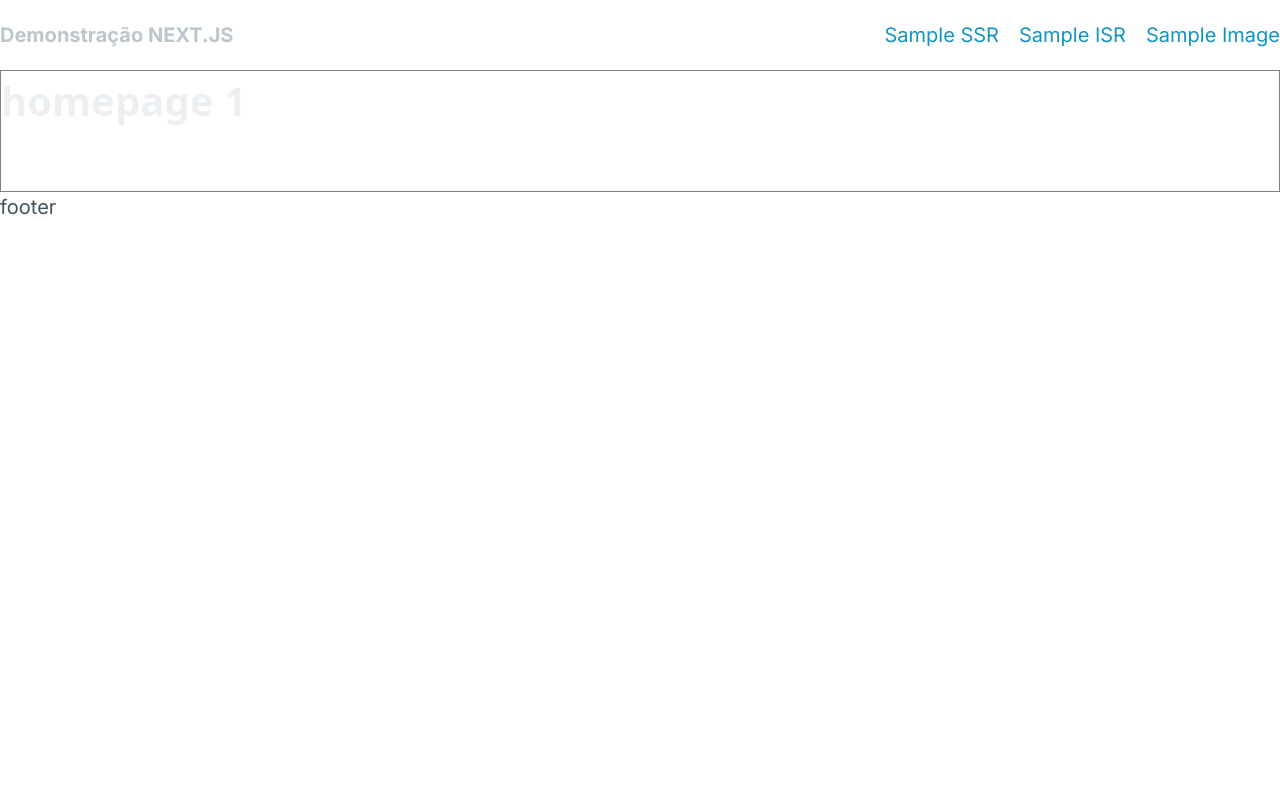
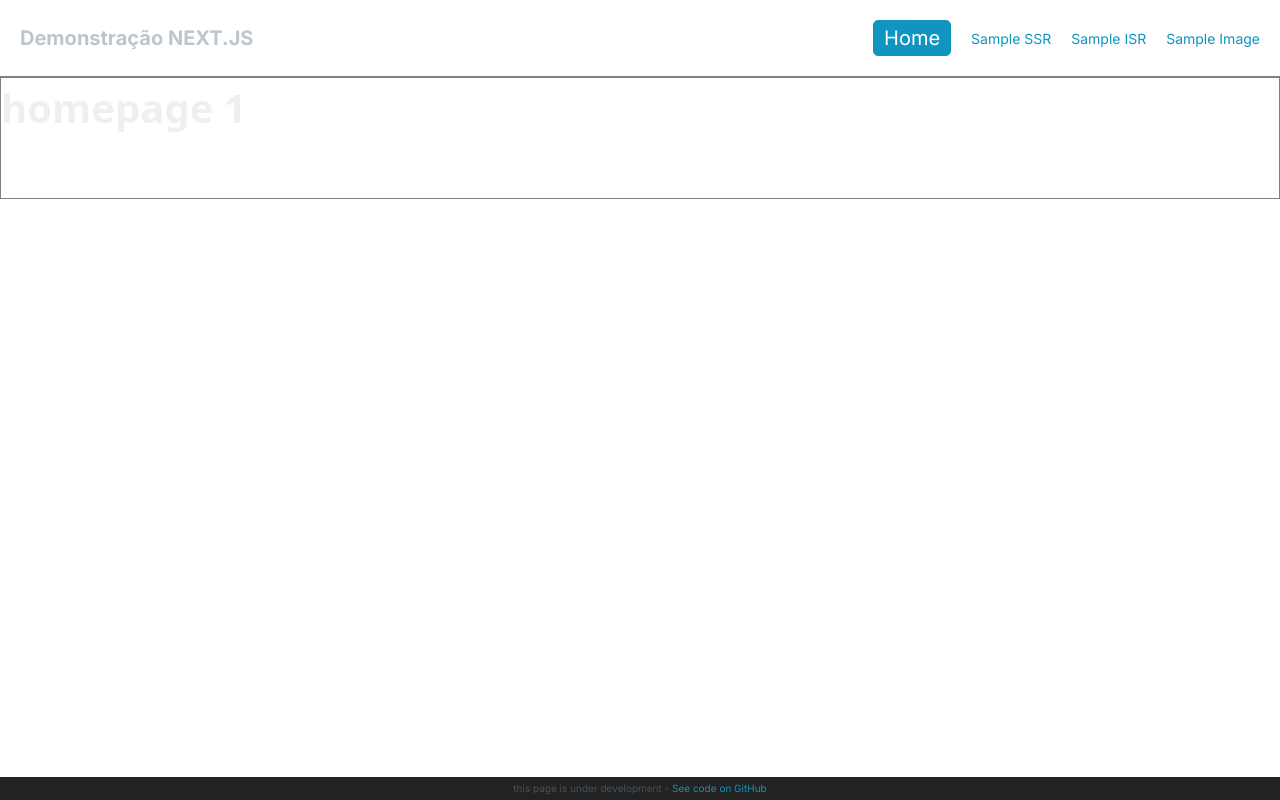
Before and after one commit to LFerronato/full-nextjs-demo, a Next.js app: page / in a window 1280 px wide. Built offline with nearby package versions, Linux system fonts and the light colour scheme.

Commit message:
chore: improvements on GlobalLayout

```diff
--- /dev/null
+++ b/src/domains/_/Footer.tsx
@@ -0,0 +1,7 @@
+export const Footer = () => {
+  return (
+    <footer style={{ marginTop: 'auto', background: '#222', textAlign: 'center', padding: '0.2rem', fontSize: '0.5rem' }}>
+      this page is under development - <a href='https://github.com/LFerronato/full-demo-nextjs' target='_blank'>See code on GitHub</a>
+    </footer>
+  )
+}
--- a/src/domains/_/Header.tsx
+++ b/src/domains/_/Header.tsx
@@ -1,16 +1,22 @@
 import Link from "next/link"
+import { useRouter } from "next/router"
 
 export const Header = () => {
+  const { push } = useRouter()
+
   return (
-    <nav>
-      <ul>
-        <li><strong>Demonstração NEXT.JS</strong></li>
-      </ul>
-      <ul>
-        <li><Link href="/sample-ssr">Sample SSR</Link></li>
-        <li><Link href="/sample-ISG">Sample ISR</Link></li>
-        <li><Link href="/sample-image">Sample Image</Link></li>
-      </ul>
-    </nav>
+    <header style={{ borderBottom: '1px solid gray' }}>
+      <nav style={{ padding: '0 1rem' }}>
+        <ul>
+          <li><strong>Demonstração NEXT.JS</strong></li>
+        </ul>
+        <ul style={{ fontSize: '0.7rem' }}>
+          <li><button style={{ padding: '0.1rem 0.5rem' }} onClick={() => push('/')}>Home</button></li>
+          <li><Link href="/samples/strategy-ssr">Sample SSR</Link></li>
+          <li><Link href="/samples/strategy-isr">Sample ISR</Link></li>
+          <li><Link href="/samples/next-image">Sample Image</Link></li>
+        </ul>
+      </nav>
+    </header >
   )
 }
--- a/src/domains/layout.tsx
+++ b/src/domains/layout.tsx
@@ -1,22 +1,24 @@
 import { Inter } from 'next/font/google'
 import { Header } from './_/Header'
+import { Footer } from './_/Footer'
 
 const inter = Inter({ subsets: ['latin'] })
 
 export const GlobalLayout = ({ children }: PropsWithChildren) => {
   return (
-    <div className={inter.className} data-theme="dark">
-      <header>
-        <Header />
-      </header>
+    <div className={inter.className} data-theme="dark"
+      style={{
+        minHeight: '100vh',
+        display: 'flex', flexDirection: 'column',
+      }}
+    >
+      <Header />
 
-      <main>
+      <main style={{ height: '100%' }}>
         {children}
       </main>
 
-      <footer>
-        footer
-      </footer>
+      <Footer />
     </div>
   )
 }
```
